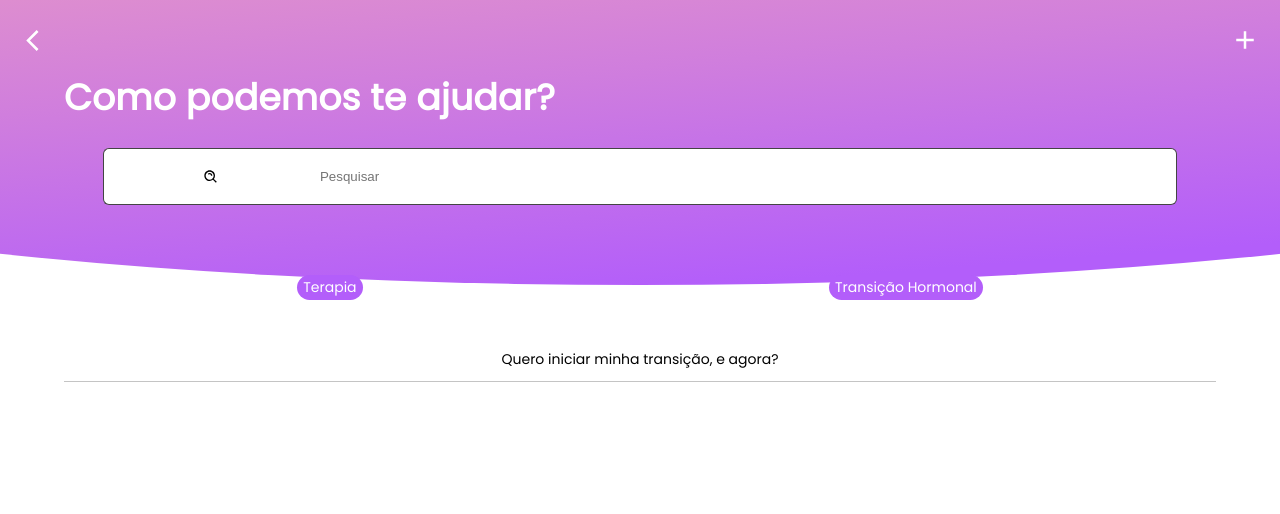
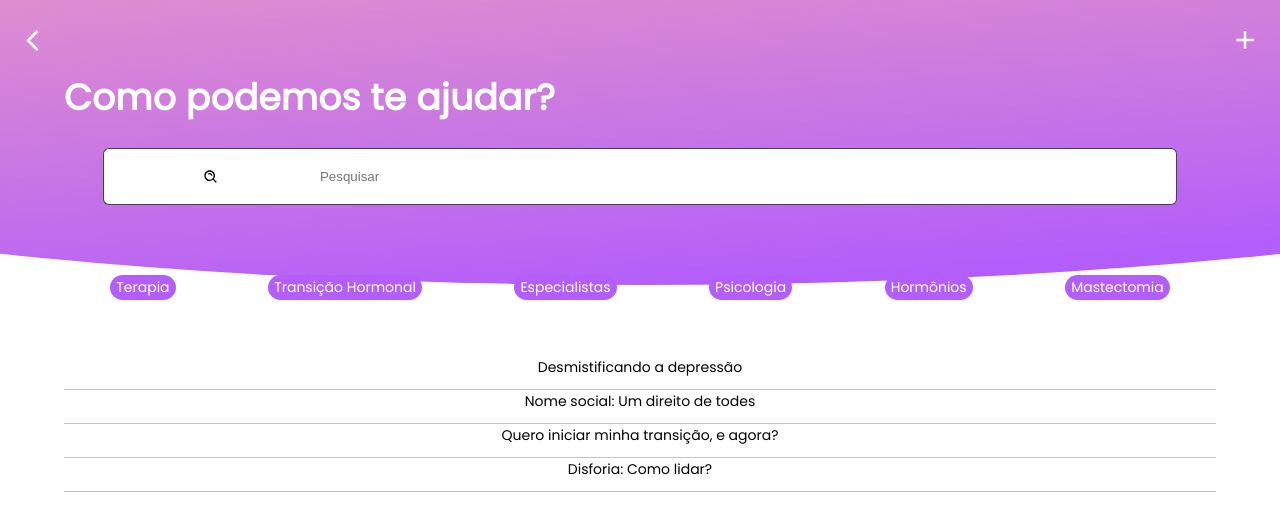
Before and after one commit to patricia270/MetamorfoseTrans-frontend, a React (Create React App) app: page /questions in a window 1280 px wide. Shown: the top 514 px of the page. Built offline with nearby package versions, Linux system fonts and the light colour scheme.

Commit message:
feat:aticle button goes to aticle page

```diff
--- a/src/pages/FAQ/FAQ.js
+++ b/src/pages/FAQ/FAQ.js
@@ -1,8 +1,10 @@
-
+import { useHistory } from "react-router";
 import styled from "styled-components";
+import { trendingTopics, articles } from "../../services/mockApi";
 import Navbar from "./components/Navbar";
 import SearchInput from "./components/SearchInput";
 function FAQ() {
+  const history = useHistory();
   return (
     <StyledPageContainer>
       <StyledHeaderBackground />
@@ -10,13 +12,21 @@ function FAQ() {
       <StyledPageTitle>
         <strong>Como podemos te ajudar?</strong>
       </StyledPageTitle>
-      <SearchInput/>
+      <SearchInput />
       <StyledTrendingTopics>
-        <button>Terapia</button>
-        <button>Transição Hormonal</button>
+        {trendingTopics.map((topic, index) => (
+          <button key={index}>{topic}</button>
+        ))}
       </StyledTrendingTopics>
       <StyledArticlesContainer>
-        <button>Quero iniciar minha transição, e agora?</button>
+        {articles.map((article, index) => (
+          <button
+            key={index}
+            onClick={() => history.push("/article/" + article.id)}
+          >
+            {article.title}
+          </button>
+        ))}
       </StyledArticlesContainer>
     </StyledPageContainer>
   );
@@ -47,6 +57,7 @@ const StyledTrendingTopics = styled.section`
   flex-wrap: wrap;
   justify-content: space-around;
   button {
+    margin-bottom: 8px;
     height: 25px;
     background: #b35efa;
     border: none;
--- /dev/null
+++ b/src/services/mockApi.js
@@ -0,0 +1,57 @@
+const trendingTopics = [
+  "Terapia",
+  "Transição Hormonal",
+  "Especialistas",
+  "Psicologia",
+  "Hormônios",
+  "Mastectomia",
+];
+
+const articles = [
+  {
+    id:1,
+    autor: "Luciana Pangaio",
+    date: "28/11/2021",
+    title: "Desmistificando a depressão",
+    text: `A depressão é uma das doenças mentais mais comentadas na atualidade, sendo representada amplamente na mídia, por novelas, filmes, séries, e até mesmo debates com especialistas durante o horário nobre da TV aberta.
+
+        Mas o que é realmente a depressão?A depressão é um dos transtornos de humor mais comuns na atualidade, atingindo cerca de X% da população brasileira segundo os dados da pesquisa realizada em 2020.
+
+        Dentro da comunidade LGBTQI+, esse número chega a triplicar. Devido aos preconceitos e pressões da sociedade, jovens da comunidade Queer tem mais chances de desenvolver quadrões de depressão, ansiedade, e ter pensamentos suicidas.`,
+  },
+  {
+    id:2,
+    autor: "Luciana Pangaio",
+    date: "28/11/2021",
+    title: "Nome social: Um direito de todes",
+    text: `A depressão é uma das doenças mentais mais comentadas na atualidade, sendo representada amplamente na mídia, por novelas, filmes, séries, e até mesmo debates com especialistas durante o horário nobre da TV aberta.
+
+        Mas o que é realmente a depressão?A depressão é um dos transtornos de humor mais comuns na atualidade, atingindo cerca de X% da população brasileira segundo os dados da pesquisa realizada em 2020.
+
+        Dentro da comunidade LGBTQI+, esse número chega a triplicar. Devido aos preconceitos e pressões da sociedade, jovens da comunidade Queer tem mais chances de desenvolver quadrões de depressão, ansiedade, e ter pensamentos suicidas.`,
+  },
+  {
+    id:3,
+    autor: "Luciana Pangaio",
+    date: "28/11/2021",
+    title: "Quero iniciar minha transição, e agora?",
+    text: `A depressão é uma das doenças mentais mais comentadas na atualidade, sendo representada amplamente na mídia, por novelas, filmes, séries, e até mesmo debates com especialistas durante o horário nobre da TV aberta.
+
+        Mas o que é realmente a depressão?A depressão é um dos transtornos de humor mais comuns na atualidade, atingindo cerca de X% da população brasileira segundo os dados da pesquisa realizada em 2020.
+
+        Dentro da comunidade LGBTQI+, esse número chega a triplicar. Devido aos preconceitos e pressões da sociedade, jovens da comunidade Queer tem mais chances de desenvolver quadrões de depressão, ansiedade, e ter pensamentos suicidas.`,
+  },
+  {
+    id:4,
+    autor: "Luciana Pangaio",
+    date: "28/11/2021",
+    title: "Disforia: Como lidar?",
+    text: `A depressão é uma das doenças mentais mais comentadas na atualidade, sendo representada amplamente na mídia, por novelas, filmes, séries, e até mesmo debates com especialistas durante o horário nobre da TV aberta.
+
+        Mas o que é realmente a depressão?A depressão é um dos transtornos de humor mais comuns na atualidade, atingindo cerca de X% da população brasileira segundo os dados da pesquisa realizada em 2020.
+
+        Dentro da comunidade LGBTQI+, esse número chega a triplicar. Devido aos preconceitos e pressões da sociedade, jovens da comunidade Queer tem mais chances de desenvolver quadrões de depressão, ansiedade, e ter pensamentos suicidas.`,
+  },
+];
+
+export { trendingTopics, articles };
```
